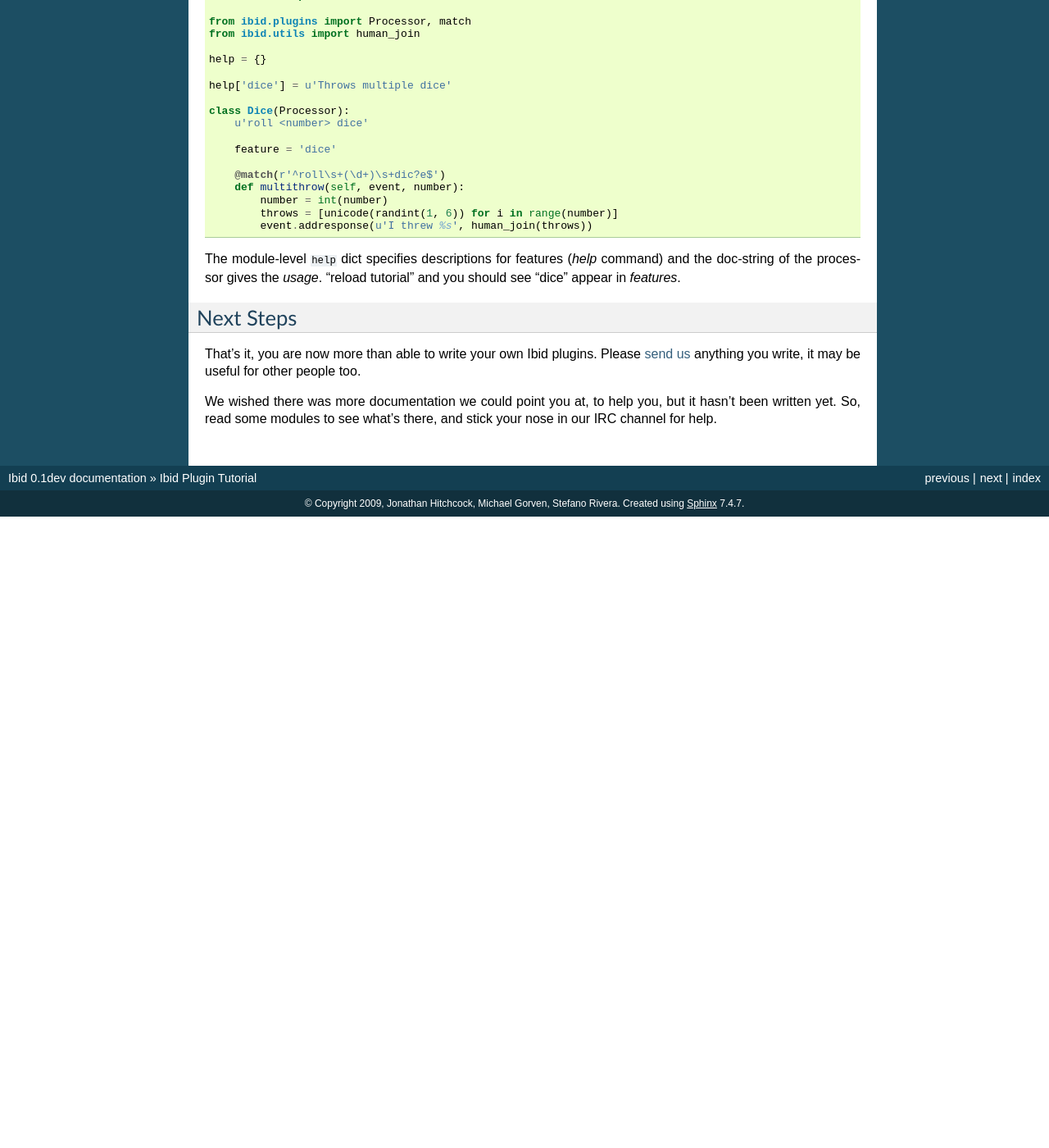
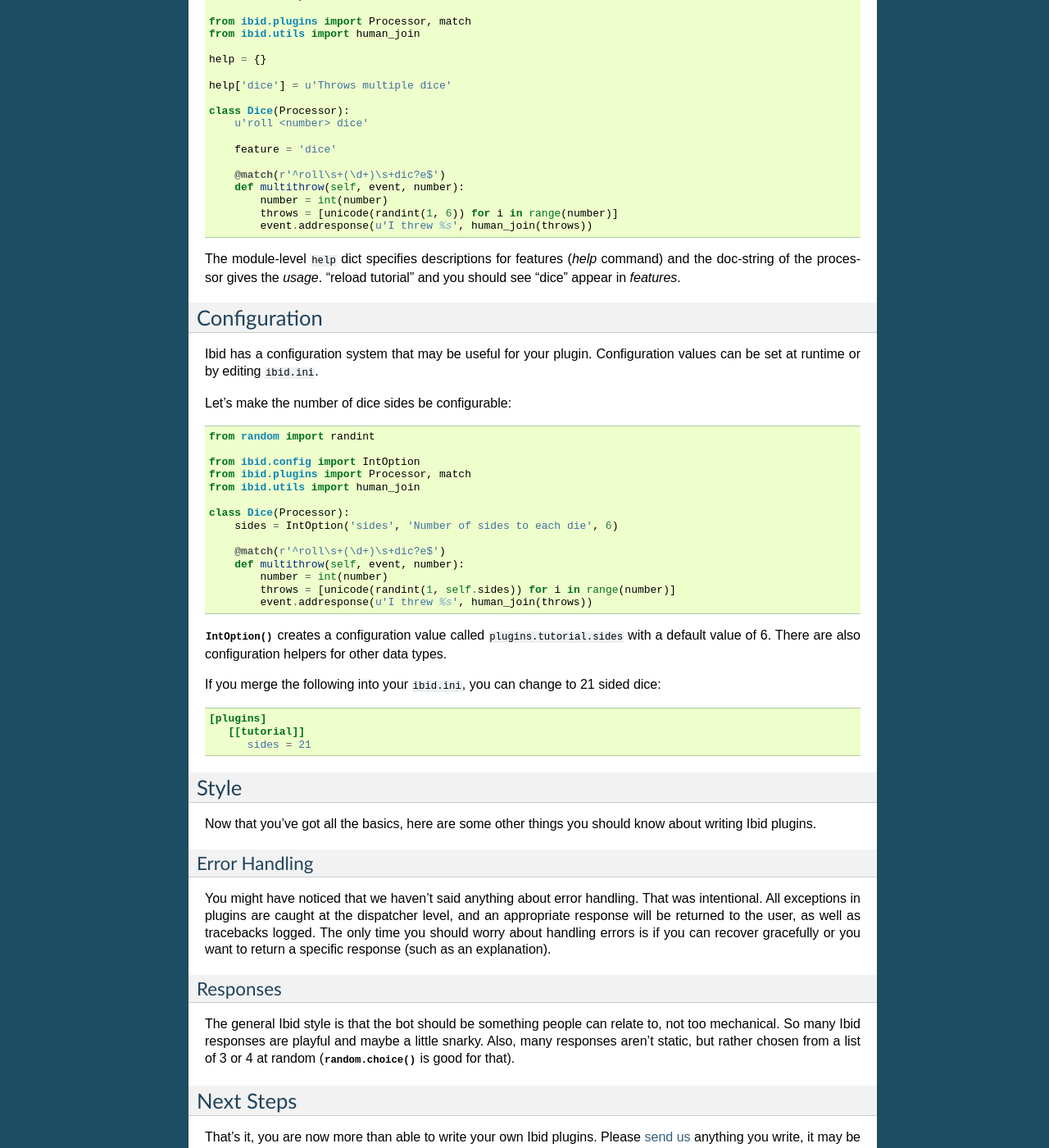
Before and after one commit to ibid/ibid, a Sphinx documentation site: the page built from docs/tutorial.rst, in a window 1280 px wide and 1400 px high, scrolled down 3547 px. Shown: the whole window at 82% size. Built offline with Sphinx 7.4.7, drawn with Linux system fonts in a browser that asks for light colours; before the commit the page ends 4177 px from its top, so only the background shows below that; some of the changed text lies outside the part shown.

Commit message:
Configuration and Style

```diff
--- a/docs/tutorial.rst
+++ b/docs/tutorial.rst
@@ -258,6 +258,70 @@ The module-level ``help`` dict specifies descriptions for features
 *usage*.
 "reload tutorial" and you should see "dice" appear in *features*.
 
+Configuration
+-------------
+
+Ibid has a configuration system that may be useful for your plugin.
+Configuration values can be set at runtime or by editing ``ibid.ini``.
+
+Let's make the number of dice sides be configurable::
+
+   from random import randint
+
+   from ibid.config import IntOption
+   from ibid.plugins import Processor, match
+   from ibid.utils import human_join
+
+   class Dice(Processor):
+       sides = IntOption('sides', 'Number of sides to each die', 6)
+
+       @match(r'^roll\s+(\d+)\s+dic?e$')
+       def multithrow(self, event, number):
+           number = int(number)
+           throws = [unicode(randint(1, self.sides)) for i in range(number)]
+           event.addresponse(u'I threw %s', human_join(throws))
+
+:class:`IntOption() <ibid.config.IntOption>` creates a configuration
+value called ``plugins.tutorial.sides`` with a default value of 6.
+There are also configuration helpers for other data types.
+
+If you merge the following into your ``ibid.ini``, you can change to 21
+sided dice:
+
+.. code-block:: ini
+
+   [plugins]
+      [[tutorial]]
+         sides = 21
+
+Style
+-----
+
+Now that you've got all the basics, here are some other things you
+should know about writing Ibid plugins.
+
+Error Handling
+^^^^^^^^^^^^^^
+
+You might have noticed that we haven't said anything about error
+handling.
+That was intentional.
+All exceptions in plugins are caught at the dispatcher level, and an
+appropriate response will be returned to the user, as well as tracebacks
+logged.
+The only time you should worry about handling errors is if you can
+recover gracefully or you want to return a specific response (such as an
+explanation).
+
+Responses
+^^^^^^^^^
+
+The general Ibid style is that the bot should be something people can
+relate to, not too mechanical.
+So many Ibid responses are playful and maybe a little snarky.
+Also, many responses aren't static, but rather chosen from a list of 3
+or 4 at random (:func:`random.choice` is good for that).
+
 Next Steps
 ----------
 
```
